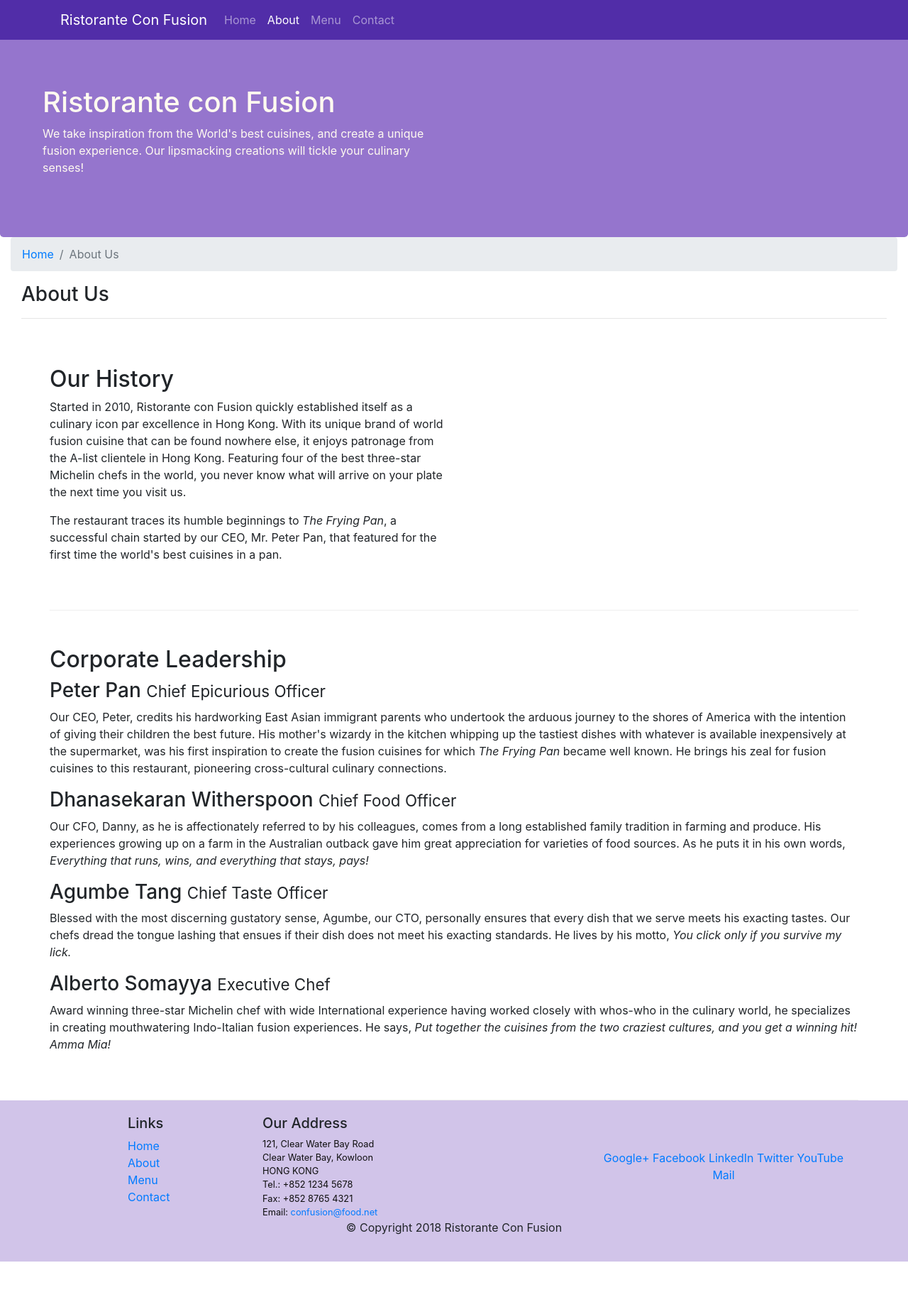
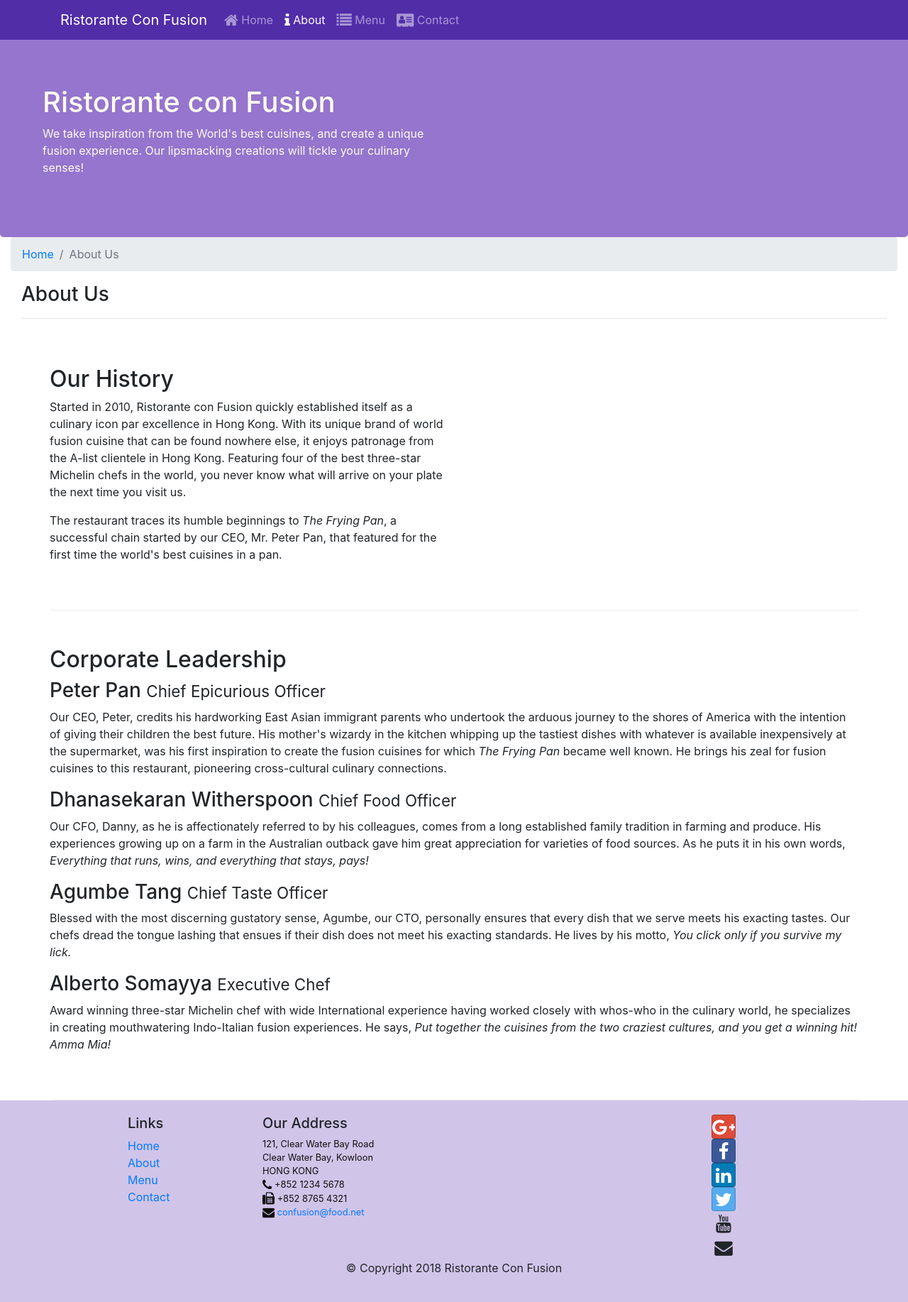
Before and after one commit to shivamkushwah0/react-and-angular, a website: page aboutus.html in a window 1280 px wide. Shown: the whole page at 71% size. Before the commit the page ends 1777 px from the top, so only its background shows below. Drawn offline with nearby package versions, Linux system fonts and the light colour scheme.

Commit message:
icon fonts

```diff
--- a/aboutus.html
+++ b/aboutus.html
@@ -9,6 +9,8 @@
 
     <!-- Bootstrap CSS -->
     <link rel="stylesheet" href="node_modules/bootstrap/dist/css/bootstrap.min.css" type="text/css">
+    <link rel="stylesheet" href="node_modules/font-awesome/css/font-awesome.min.css">
+    <link rel="stylesheet" href="node_modules/bootstrap-social/bootstrap-social.css">
     <link rel="stylesheet" type="text/css" href="css/styles.css">
 
     <title>Ristorante Con Fusion: About Us</title>
@@ -28,10 +30,11 @@
 
             <div id="Navbar" class="collapse navbar-collapse ">
             <ul class="navbar-nav mr-auto">
-                <li class="navbar-item "><a class="nav-link" href="index.html">Home</a></li>
-                <li class="navbar-item active"><a class="nav-link" href="aboutus.html">About</a></li>
-                <li class="navbar-item "><a class="nav-link" href="#">Menu</a></li>
-                <li class="navbar-item "><a class="nav-link" href="#">Contact</a></li>
+                <li class="navbar-item "><a class="nav-link" href="#"><span class="fa fa-home fa-lg"></span> Home</a></li>
+                <li class="navbar-item active"><a class="nav-link" href="aboutus.html"><span class="fa fa-info fa-lg"></span> About</a></li>
+                <li class="navbar-item "><a class="nav-link" href="#"><span class="fa fa-list fa-lg"></span> Menu</a></li>
+                <li class="navbar-item "><a class="nav-link" href="#"><span class="fa fa-address-card fa-lg"></span> Contact</a></li>
+
 
             </ul>
 
@@ -115,19 +118,19 @@
 		              121, Clear Water Bay Road<br>
 		              Clear Water Bay, Kowloon<br>
 		              HONG KONG<br>
-		              Tel.: +852 1234 5678<br>
-		              Fax: +852 8765 4321<br>
-		              Email: <a href="mailto:confusion@food.net">confusion@food.net</a>
+		              <i class="fa fa-phone fa-lg"></i> +852 1234 5678<br>
+                      <i class="fa fa-fax fa-lg"></i> +852 8765 4321<br>
+                      <i class="fa fa-envelope fa-lg"></i> <a href="mailto:confusion@food.net">confusion@food.net</a>
 		           </address>
                 </div>
                 <div class="col-12 col-sm-4 align-self-center">
                     <div class="text-center">
-                        <a href="http://google.com/+">Google+</a>
-                        <a href="http://www.facebook.com/profile.php?id=">Facebook</a>
-                        <a href="http://www.linkedin.com/in/">LinkedIn</a>
-                        <a href="http://twitter.com/">Twitter</a>
-                        <a href="http://youtube.com/">YouTube</a>
-                        <a href="mailto:">Mail</a>
+                        <a href="http://google.com/+" class="btn btn-social-icon btn-google"><i class="fa fa-google-plus fa-lg"></i></a><br>
+                        <a href="http://www.facebook.com/profile.php?id=" class="btn btn-social-icon btn-facebook"><i class="fa fa-facebook fa-lg"></i></a><br>
+                        <a href="http://www.linkedin.com/in/" class="btn btn-social-icon btn-linkedin"><i class="fa fa-linkedin fa-lg"></i></a><br>
+                        <a href="http://twitter.com/" class="btn btn-social-icon btn-twitter"><i class="fa fa-twitter fa-lg"></i></a><br>
+                        <a href="http://youtube.com/" class="btn btn-social-icon btn-youtube"><i class="fa fa-youtube fa-lg"></i></a><br>
+                        <a href="mailto:" class="btn btn-social-icon"><i class="fa fa-envelope fa-lg"></i></a>
                     </div>
                 </div>
            </div>
--- a/package.json
+++ b/package.json
@@ -15,6 +15,8 @@
   },
   "dependencies": {
     "bootstrap": "^4.5.2",
+    "bootstrap-social": "^5.1.1",
+    "font-awesome": "^4.7.0",
     "jquery": "^3.5.1",
     "popper.js": "^1.12.9"
   }
```
Also changed, not shown: index.html (+15 -13 lines), 1 other file.
